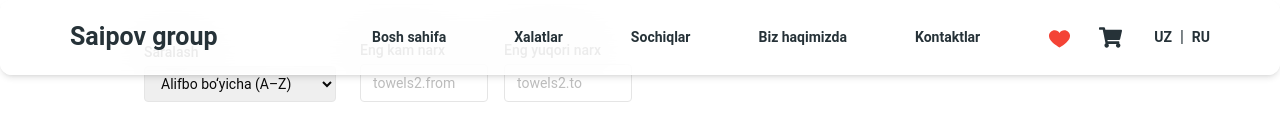
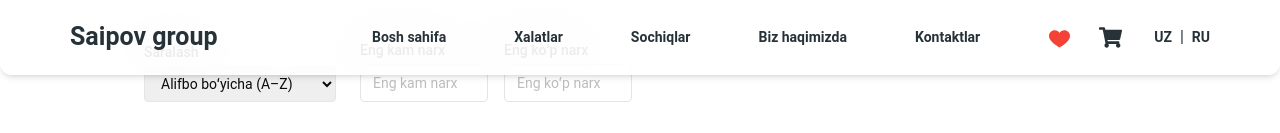
Before and after one commit to umidjanov/saipov, a React (Vite) app: page /towels in a window 1280 px wide. Shown: the top 133 px of the page. Built offline with nearby package versions, Linux system fonts and the light colour scheme.

Commit message:
i18 deleted

```diff
--- a/i18n/ru.json
+++ b/i18n/ru.json
@@ -66,47 +66,6 @@
   "clients": {
     "title": "Наши Клиенты"
   },
-  "robes2": {
-  "title": "Халаты",
-  "sort": "Сортировка",
-  "sortNameAsc": "По алфавиту (A–Z)",
-  "sortNameDesc": "По алфавиту (Z–A)",
-  "sortPriceAsc": "По цене (мин → макс)",
-  "sortPriceDesc": "По цене (макс → мин)",
-  "minPrice": "Мин. цена",
-  "maxPrice": "Макс. цена",
-  "from": "от",
-  "to": "до",
-  "noResults": "Нет халатов по выбранным критериям."
-},
-  "towels2": {
-    "title": "Полотенца",
-    "sortLabel": "Сортировка",
-    "minPrice": "Мин. цена",
-    "maxPrice": "Макс. цена",
-    "sortOptions": {
-      "nameAsc": "По алфавиту (A–Z)",
-      "nameDesc": "По алфавиту (Z–A)",
-      "priceAsc": "По цене (мин → макс)",
-      "priceDesc": "По цене (макс → мин)"
-    },
-    "noProducts": "Нет товаров по выбранным критериям."
-  },
-    "about3": {
-    "title": "О компании Saipov Group",
-    "description": "Компания основана в 2012 году. Основатель — Саипов Музаффар. За эти годы компания успешно сотрудничала с такими крупными фирмами, как Yoyo Store, Yaskanamu, Modern Fashion, Parisa Home. Благодаря опыту, качеству и надёжности, компания Saipov Group зарекомендовала себя как надёжный партнёр на рынке. Мы стремимся не только к высокому качеству продукции, но и к долгосрочным и доверительным отношениям с нашими клиентами.",
-    "testimonialsTitle": "Наши клиенты и отели",
-    "testimonialsSubtitle": "Отзывы отелей о наших продуктах",
-    "testimonials": {
-      "hyatt": "Идеальные полотенца и халаты — роскошные и мягкие!",
-      "hilton": "Гостям нравится премиальное качество!",
-      "wyndham": "Элегантно, надёжно и комфортно.",
-      "international": "Чистая роскошь. Рекомендуем!",
-      "lotte": "Продукты премиум-класса для премиум-сервиса.",
-      "radisson": "Комфорт и стиль в идеальном сочетании.",
-      "marriott": "Лучшее решение для удовлетворения гостей."
-    }
-  },
   "contact2": {
   "title": "Свяжитесь с нами",
   "name": "Ваше имя",
@@ -122,7 +81,6 @@
   }
 },
   "towels3": {
-    "title": "Полотенца",
     "addToCart": "Добавить в корзину"
   }
 
--- a/i18n/uz.json
+++ b/i18n/uz.json
@@ -69,12 +69,12 @@
   "robes2": {
   "title": "Xalatlar",
   "sort": "Saralash",
-  "sortNameAsc": "Alifbo boʻyicha (A–Z)",
-  "sortNameDesc": "Alifbo boʻyicha (Z–A)",
-  "sortPriceAsc": "Narx boʻyicha (kam → koʻp)",
-  "sortPriceDesc": "Narx boʻyicha (koʻp → kam)",
-  "minPrice": "Eng kam narx",
-  "maxPrice": "Eng koʻp narx",
+  "sortNameAsc": "",
+  "sortNameDesc": "",
+  "sortPriceAsc": "",
+  "sortPriceDesc": "",
+  "minPrice": "",
+  "maxPrice": "",
   "from": "dan",
   "to": "gacha",
   "noResults": "Tanlangan mezonlar boʻyicha xalatlar topilmadi."
@@ -91,21 +91,6 @@
       "priceDesc": "Narx bo‘yicha (ko‘p → kam)"
     },
     "noProducts": "Tanlangan mezonlarga mos mahsulotlar yo‘q."
-  },
-    "about3": {
-    "title": "Saipov Group haqida",
-    "description": "Kompaniya 2012-yilda tashkil etilgan. Asoschisi — Saipov Muzaffar. Shu yillar davomida kompaniya quyidagi yirik firmalar bilan muvaffaqiyatli hamkorlik qilgan va hozir ham hamkorlikni davom ettirmoqda: Yoyo Store, Yaskanamu, Modern Fashion, Parisa Home. Tajriba, sifat va ishonchlilik tufayli Saipov Group kompaniyasi bozorda ishonchli hamkor sifatida o‘zini namoyon qilgan. Biz faqat mahsulot sifati bilan cheklanib qolmay, mijozlarimiz bilan uzoq muddatli va ishonchli aloqalarni yo‘lga qo‘yishga intilamiz.",
-    "testimonialsTitle": "Biz bilan ishlagan mehmonxonalar",
-    "testimonialsSubtitle": "5 yulduzli mehmonxonalarning fikrlari",
-    "testimonials": {
-      "hyatt": "Ajoyib sochiqlar va xalatlar – yumshoq va hashamatli!",
-      "hilton": "Mehmonlarga sifat juda yoqdi!",
-      "wyndham": "Zarif, mustahkam va mehmonxona darajasidagi qulaylik.",
-      "international": "Chinakam hashamat hissi. Tavsiya qilamiz!",
-      "lotte": "Yuqori darajadagi xizmat uchun eng yaxshi mahsulotlar.",
-      "radisson": "Qulaylik va uslubning mukammal uyg‘unligi.",
-      "marriott": "Mehmonlar roziligi uchun eng yaxshi tanlov."
-    }
   },
   "contact2": {
   "title": "Biz bilan bog'laning",
--- a/src/pages/about/about.jsx
+++ b/src/pages/about/about.jsx
@@ -9,37 +9,37 @@ export default function About() {
   const testimonials = [
     {
       hotel: "Hyatt Regency",
-      comment: t("about3.testimonials.hyatt"),
+      comment: "Ajoyib sochiqlar va xalatlar – yumshoq va hashamatli!",
       stars: 5,
     },
     {
       hotel: "Hilton Tashkent",
-      comment: t("about3.testimonials.hilton"),
+      comment: "Mehmonlarga sifat juda yoqdi!",
       stars: 5,
     },
     {
       hotel: "Wyndham Hotel",
-      comment: t("about3.testimonials.wyndham"),
+      comment: "Zarif, mustahkam va mehmonxona darajasidagi qulaylik.",
       stars: 5,
     },
     {
       hotel: "International Hotel",
-      comment: t("about3.testimonials.international"),
+      comment: "Chinakam hashamat hissi. Tavsiya qilamiz!",
       stars: 5,
     },
     {
       hotel: "Lotte City Hotel",
-      comment: t("about3.testimonials.lotte"),
+      comment: "Yuqori darajadagi xizmat uchun eng yaxshi mahsulotlar.",
       stars: 5,
     },
     {
       hotel: "Radisson Blu",
-      comment: t("about3.testimonials.radisson"),
+      comment: "Qulaylik va uslubning mukammal uyg‘unligi.",
       stars: 5,
     },
     {
       hotel: "Marriott",
-      comment: t("about3.testimonials.marriott"),
+      comment: "Mehmonlar roziligi uchun eng yaxshi tanlov.",
       stars: 5,
     },
   ];
@@ -57,10 +57,17 @@ export default function About() {
             className="w-full lg:w-1/2"
           >
             <h2 className="text-2xl sm:text-3xl lg:text-4xl font-bold mb-5">
-              {t("about3.title")}
+              Saipov Group haqida
             </h2>
             <p className="text-gray-700 text-base sm:text-lg leading-relaxed">
-              {t("about3.description")}
+              Kompaniya 2012-yilda tashkil etilgan. Asoschisi — Saipov Muzaffar.
+              Shu yillar davomida kompaniya quyidagi yirik firmalar bilan
+              muvaffaqiyatli hamkorlik qilgan va hozir ham hamkorlikni davom
+              ettirmoqda: Yoyo Store, Yaskanamu, Modern Fashion, Parisa Home.
+              Tajriba, sifat va ishonchlilik tufayli Saipov Group kompaniyasi
+              bozorda ishonchli hamkor sifatida o‘zini namoyon qilgan. Biz faqat
+              mahsulot sifati bilan cheklanib qolmay, mijozlarimiz bilan uzoq
+              muddatli va ishonchli aloqalarni yo‘lga qo‘yishga intilamiz.
             </p>
           </motion.div>
 
@@ -81,10 +88,10 @@ export default function About() {
         {/* Testimonials */}
         <div className="text-center mb-12 px-2">
           <h3 className="text-2xl sm:text-3xl font-semibold mb-4">
-            {t("about3.testimonialsTitle")}
+            Biz bilan ishlagan mehmonxonalar
           </h3>
           <p className="text-gray-600 max-w-2xl mx-auto text-sm sm:text-base">
-            {t("about3.testimonialsSubtitle")}
+            5 yulduzli mehmonxonalarning fikrlari
           </p>
         </div>
 
--- a/src/pages/robes/robes.jsx
+++ b/src/pages/robes/robes.jsx
@@ -59,25 +59,23 @@ const Robes = () => {
       <div className="max-w-5xl mx-auto px-4 py-10">
         <div className="flex flex-col sm:flex-row sm:items-end sm:gap-6 mb-8 gap-4">
           <div>
-            <label className="block text-sm font-medium mb-1">
-              {t("robes2.sort")}
-            </label>
+            <label className="block text-sm font-medium mb-1">Saralash</label>
             <select
               value={sortOption}
               onChange={(e) => setSortOption(e.target.value)}
               className="border rounded px-3 py-2 text-sm w-48"
             >
-              <option value="name-asc">{t("robes2.sortNameAsc")}</option>
-              <option value="name-desc">{t("robes2.sortNameDesc")}</option>
-              <option value="price-asc">{t("robes2.sortPriceAsc")}</option>
-              <option value="price-desc">{t("robes2.sortPriceDesc")}</option>
+              <option value="name-asc">Alifbo boʻyicha (A–Z)</option>
+              <option value="name-desc">Alifbo boʻyicha (Z–A)</option>
+              <option value="price-asc">Narx boʻyicha (kam → koʻp)</option>
+              <option value="price-desc">Narx boʻyicha (koʻp → kam)</option>
             </select>
           </div>
 
           <div className="flex gap-4">
             <div>
               <label className="block text-sm font-medium mb-1">
-                {t("robes2.minPrice")}
+                Eng kam narx
               </label>
               <input
                 type="number"
@@ -85,12 +83,12 @@ const Robes = () => {
                 value={minPrice}
                 onChange={(e) => setMinPrice(e.target.value)}
                 className="border rounded px-3 py-2 text-sm w-32"
-                placeholder={t("robes2.from")}
+                placeholder={"Eng kam narx"}
               />
             </div>
             <div>
               <label className="block text-sm font-medium mb-1">
-                {t("robes2.maxPrice")}
+                Eng koʻp narx
               </label>
               <input
                 type="number"
@@ -98,7 +96,7 @@ const Robes = () => {
                 value={maxPrice}
                 onChange={(e) => setMaxPrice(e.target.value)}
                 className="border rounded px-3 py-2 text-sm w-32"
-                placeholder={t("robes2.to")}
+                placeholder={"Eng koʻp narx"}
               />
             </div>
           </div>
--- a/src/pages/towels/towels.jsx
+++ b/src/pages/towels/towels.jsx
@@ -54,32 +54,24 @@ const Towels = () => {
         >
           <div>
             <label className="block text-sm font-medium mb-1">
-              {t("towels2.sortLabel")}
+              Saralash
             </label>
             <select
               value={sortOption}
               onChange={(e) => setSortOption(e.target.value)}
               className="border rounded px-3 py-2 text-sm w-48"
             >
-              <option value="name-asc">
-                {t("towels2.sortOptions.nameAsc")}
-              </option>
-              <option value="name-desc">
-                {t("towels2.sortOptions.nameDesc")}
-              </option>
-              <option value="price-asc">
-                {t("towels2.sortOptions.priceAsc")}
-              </option>
-              <option value="price-desc">
-                {t("towels2.sortOptions.priceDesc")}
-              </option>
+              <option value="name-asc">Alifbo boʻyicha (A–Z)</option>
+              <option value="name-desc">Alifbo boʻyicha (Z–A)</option>
+              <option value="price-asc">Narx boʻyicha (kam → koʻp)</option>
+              <option value="price-desc">Narx boʻyicha (koʻp → kam)</option>
             </select>
           </div>
 
           <div className="flex gap-4">
             <div>
               <label className="block text-sm font-medium mb-1">
-                {t("towels2.minPrice")}
+                Eng kam narx
               </label>
               <input
                 type="number"
@@ -87,12 +79,12 @@ const Towels = () => {
                 value={minPrice}
                 onChange={(e) => setMinPrice(e.target.value)}
                 className="border rounded px-3 py-2 text-sm w-32"
-                placeholder={t("towels2.from")}
+                placeholder={"Eng kam narx"}
               />
             </div>
             <div>
               <label className="block text-sm font-medium mb-1">
-                {t("towels2.maxPrice")}
+                Eng koʻp narx
               </label>
               <input
                 type="number"
@@ -100,7 +92,7 @@ const Towels = () => {
                 value={maxPrice}
                 onChange={(e) => setMaxPrice(e.target.value)}
                 className="border rounded px-3 py-2 text-sm w-32"
-                placeholder={t("towels2.to")}
+                placeholder={"Eng koʻp narx"}
               />
             </div>
           </div>
```
